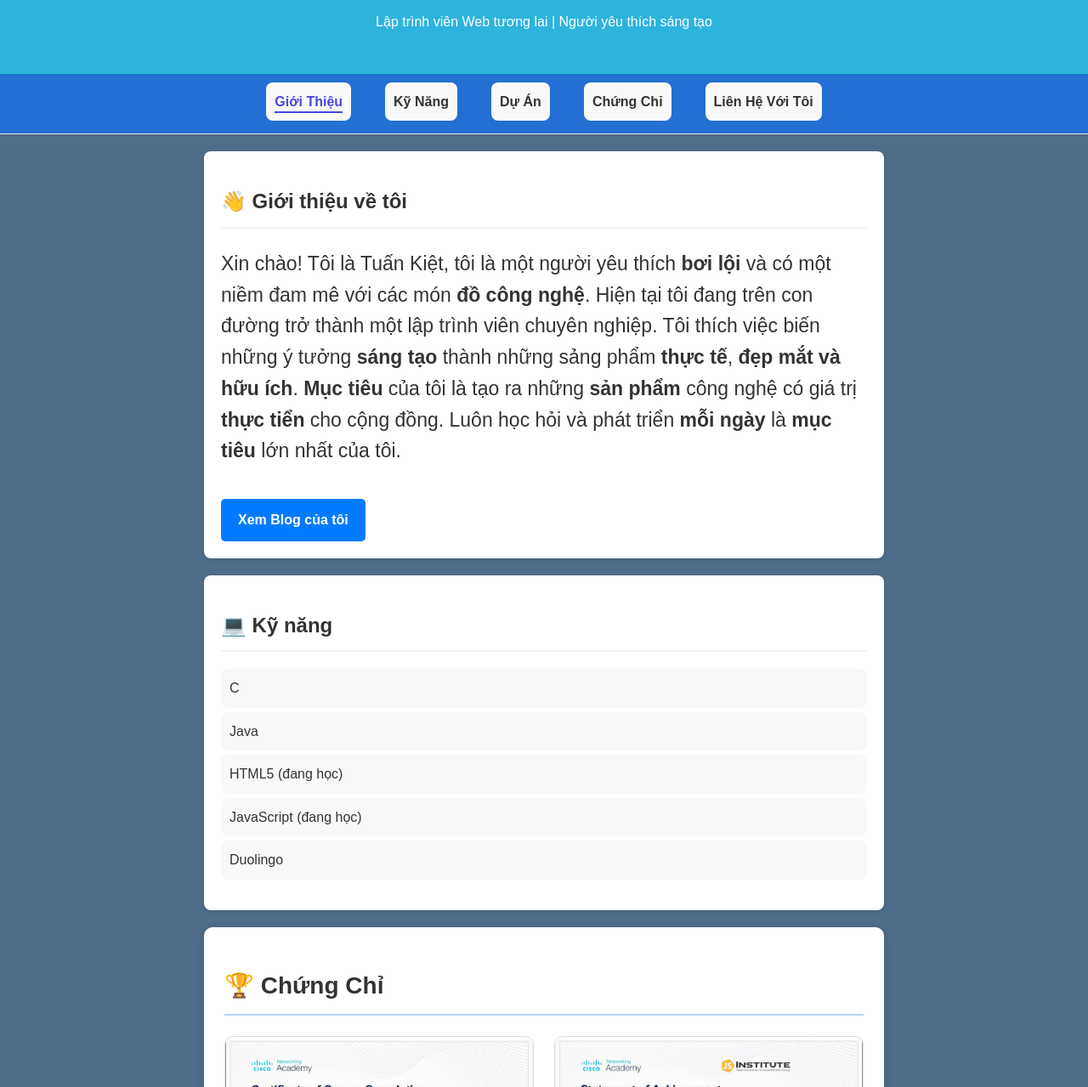
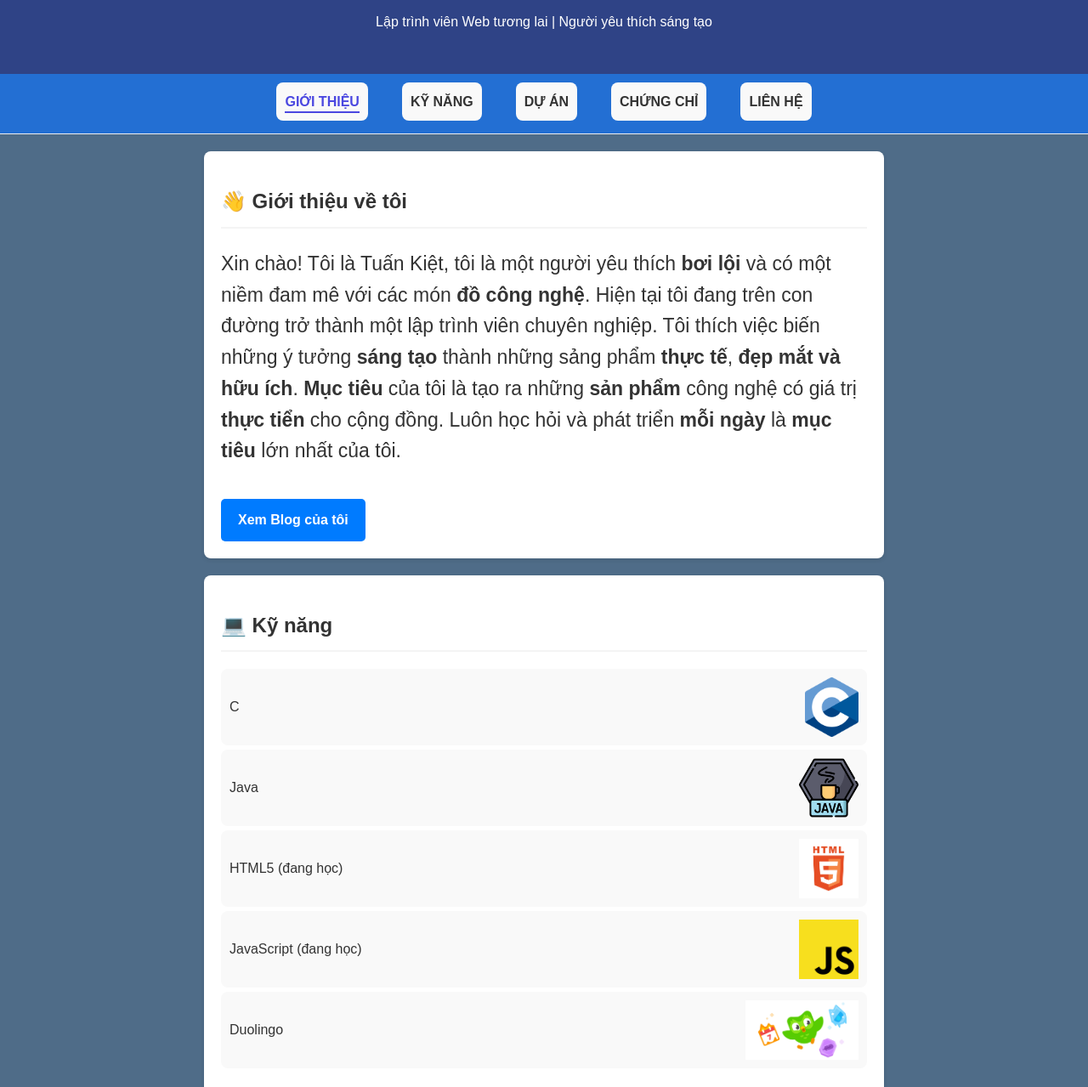
Before and after one commit to kiettuandmx/kiettuandmx, a plain HTML site: page index.html in a window 1280 px wide. Shown: the part 361-1640 px from the top of the page at 85% size. Drawn offline with Linux system fonts and the light colour scheme.

Commit message:
Sửa nội dung

```diff
--- a/index.html
+++ b/index.html
@@ -15,22 +15,22 @@
       });
     });
   </script> -->
+  <!--  -->
+  <header>
+    <img src="./assets/img/CV.jpg" alt="TUANKIET" class="avatar" />
+    <!-- <img src="CV.jpg" alt="TUANKIET" class="avatar" /> -->
+    <h1>Đinh Nguyễn Tuấn Kiệt</h1>
+    <p>Lập trình viên Web tương lai | Người yêu thích sáng tạo</p>
+  </header>
   <body>
-    <header>
-      <img src="./assets/img/CV.jpg" alt="TUANKIET" class="avatar" />
-      <!-- <img src="CV.jpg" alt="TUANKIET" class="avatar" /> -->
-      <h1>Đinh Nguyễn Tuấn Kiệt</h1>
-      <p>Lập trình viên Web tương lai | Người yêu thích sáng tạo</p>
-    </header>
-
     <!-- Thanh menu -->
     <nav class="navbar">
       <ul>
-        <li><a href="#gioithieu" class="active">Giới Thiệu</a></li>
-        <li><a href="#kynang">Kỹ Năng</a></li>
-        <li><a href="#duan">Dự Án</a></li>
-        <li><a href="#chungchi">Chứng Chỉ</a></li>
-        <li><a href="#lienhe">Liên Hệ Với Tôi</a></li>
+        <li><a href="#gioithieu" class="active">GIỚI THIỆU</a></li>
+        <li><a href="#kynang">KỸ NĂNG</a></li>
+        <li><a href="#duan">DỰ ÁN</a></li>
+        <li><a href="#chungchi">CHỨNG CHỈ</a></li>
+        <li><a href="#lienhe">LIÊN HỆ</a></li>
       </ul>
     </nav>
 
@@ -50,19 +50,53 @@
         <a href="blog.html" class="button-link">Xem Blog của tôi</a>
       </section>
 
+      <!-- Block cha === The cha -->
       <section id="kynang">
+        <!-- Cai title -->
         <h2>💻 Kỹ năng</h2>
-        <ul>
-          <li>C</li>
-          <li>Java</li>
-          <li>HTML5 (đang học)</li>
-          <li>JavaScript (đang học)</li>
-          <li>
+        <!-- Cai list dat theo quy tat BEM -->
+        <ul class="kynang__list">
+          <li class="kynang__list-item">
+            <span>C</span>
+            <img class="kynang__item-img" src="assets/img/C.png" alt="C" />
+          </li>
+          <li class="kynang__list-item">
+            <span>Java</span
+            ><img
+              class="kynang__item-img"
+              src="./assets/img/Java.png"
+              alt="Java"
+            />
+          </li>
+          <li class="kynang__list-item">
+            <span>HTML5 (đang học)</span
+            ><img
+              class="kynang__item-img"
+              src="./assets/img/html5.jpg"
+              alt="HTML5"
+            />
+          </li>
+          <li class="kynang__list-item">
+            <span>JavaScript (đang học)</span
+            ><img
+              class="kynang__item-img"
+              src="./assets/img/javascript.webp"
+              alt="JavaScript"
+            />
+          </li>
+          <li class="kynang__list-item">
+            <span>Duolingo</span>
             <a
+              class="kynang__item-link"
               href="https://www.duolingo.com/profile/kiettuandmx?via=share_profile_qr"
               target="_blank"
-              >Duolingo</a
             >
+              <img
+                class="kynang__item-img"
+                src="assets/img/Duolingo.jpg"
+                alt="Duolingo"
+              />
+            </a>
           </li>
         </ul>
       </section>
@@ -104,9 +138,9 @@
         <div class="project">
           <h3>Blog cá nhân(Môn LTMMT)</h3>
           <p>
-            Tôi thừa nhận tôi chưa thực sự giỏi về lập trình web. Đây chính là
-            dự án đầu tiên của tôi, được xây dựng hoàn toàn bởi HTML và CSS, mục
-            đích là giới thiệu về bản thân và các kỹ năng tôi đang học.
+            Đây chính là dự án đầu tiên của tôi, được xây dựng hoàn toàn bởi
+            HTML và CSS, mục đích là giới thiệu về bản thân và các kỹ năng tôi
+            đang học.
           </p>
         </div>
       </section>
--- a/style.css
+++ b/style.css
@@ -14,7 +14,7 @@ body {
 
 /* Phần đầu trang */
 header {
-  background-color: #2db4dd;
+  background-color: #2f4386;
   color: #fff;
   text-align: center;
   padding: 2rem 0;
@@ -82,7 +82,7 @@ footer {
   text-align: center;
   padding: 1px;
   margin-top: 20px;
-  background-color: #777777;
+  background-color: rgb(35, 111, 211);
   color: #ffffff;
 }
 /* CSS cho trang blog */
@@ -246,3 +246,19 @@ body {
   font-weight: 500;
   color: #444;
 }
+
+.kynang__list-item {
+  display: flex;
+  align-items: center;
+  height: 70px;
+  justify-content: space-between;
+}
+
+.kynang__list-item .kynang__item-img {
+  height: 100%;
+  /* width: 100%; */
+}
+
+.kynang__list-item .kynang__item-link {
+  height: 100%;
+}
```
Also changed, not shown: assets/img/C.png (added), assets/img/Duolingo.jpg (added), assets/img/Java.png (added), assets/img/html5.jpg (added), assets/img/javascript.webp (added).
